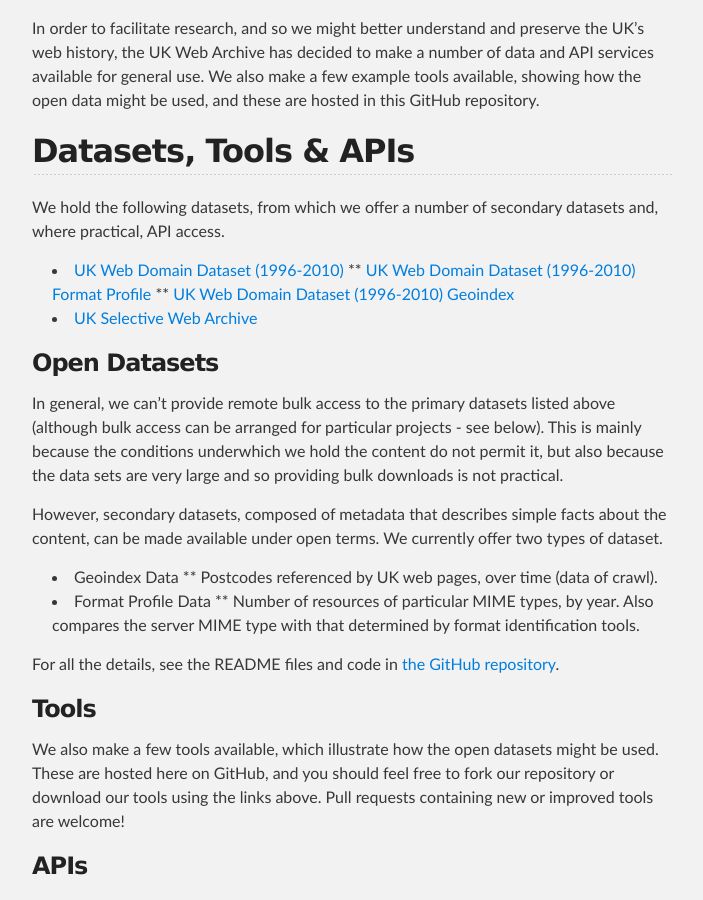
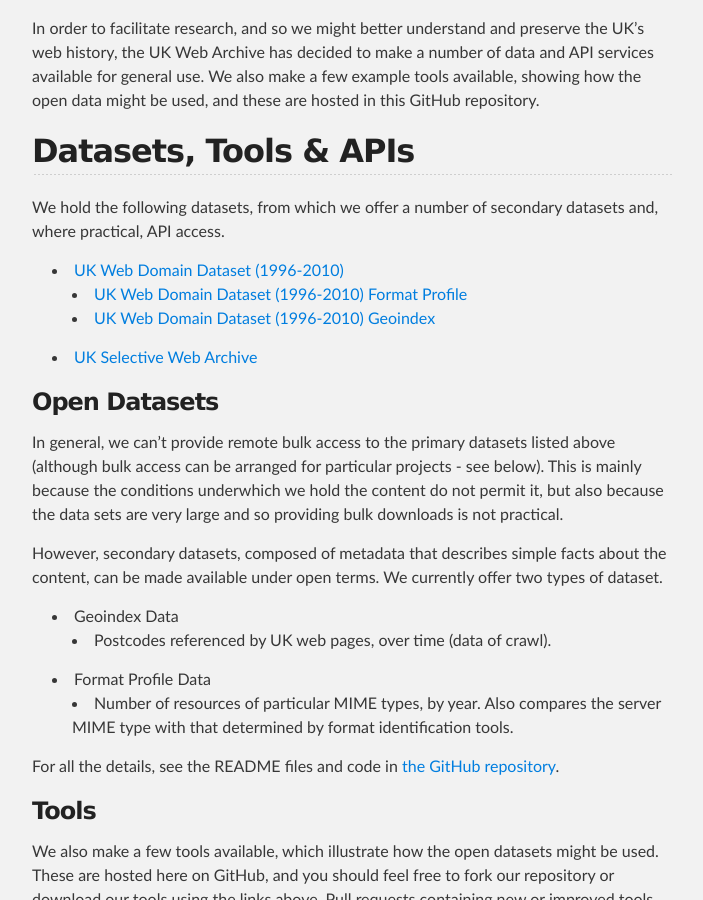
Before and after one commit to ukwa/opendata, a Jekyll site: the page built from index.md, in a window 1280 px wide and 900 px high, scrolled down 312 px. Shown: the whole window, without its empty margins (288-991 px from the left). Built offline with Jekyll 4.4.1, drawn with Linux system fonts in a browser that asks for light colours.

Commit message:
Fixed lists.

```diff
--- a/index.md
+++ b/index.md
@@ -11,8 +11,8 @@
 We hold the following datasets, from which we offer a number of secondary datasets and, where practical, API access.
 
 * [UK Web Domain Dataset (1996-2010)](ukweb1996to2010)
-** [UK Web Domain Dataset (1996-2010) Format Profile](ukweb1996to2010/fmtprofile)
-** [UK Web Domain Dataset (1996-2010) Geoindex](ukweb1996to2010/geoindex)
+  * [UK Web Domain Dataset (1996-2010) Format Profile](ukweb1996to2010/fmtprofile)
+  * [UK Web Domain Dataset (1996-2010) Geoindex](ukweb1996to2010/geoindex)
 * [UK Selective Web Archive](ukselective)
 
 ### Open Datasets ###
@@ -22,9 +22,9 @@
 However, secondary datasets, composed of metadata that describes simple facts about the content, can be made available under open terms. We currently offer two types of dataset.
 
 * Geoindex Data
-** Postcodes referenced by UK web pages, over time (data of crawl).
+  * Postcodes referenced by UK web pages, over time (data of crawl).
 * Format Profile Data
-** Number of resources of particular MIME types, by year. Also compares the server MIME type with that determined by format identification tools.
+  * Number of resources of particular MIME types, by year. Also compares the server MIME type with that determined by format identification tools.
 
 For all the details, see the README files and code in [the GitHub repository](http://github.com/ukwa/opendata/).
 
```
